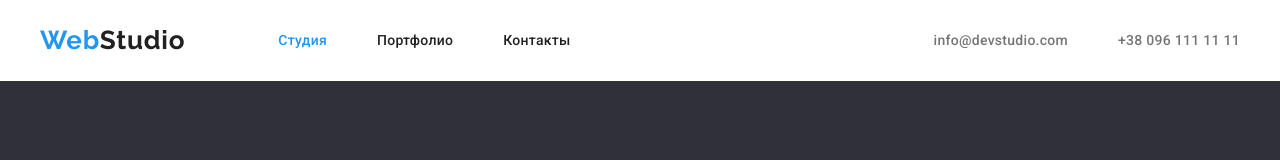
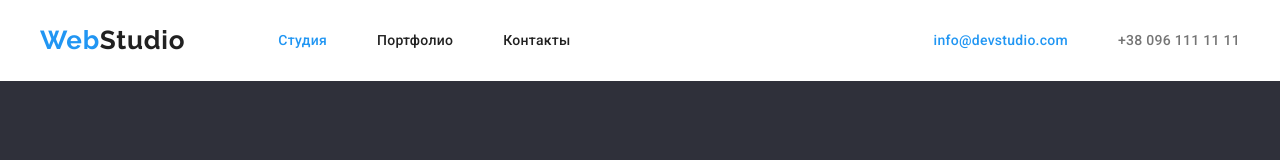
Before and after one commit to Kyrylo1122/home-work-3, a plain HTML site: page index.html in a window 1280 px wide. In both pictures the pointer is over the link 1000 px from the left and 40 px from the top of the page. Shown: the top 160 px of the page. Drawn offline with nearby package versions, Linux system fonts and the light colour scheme.

Commit message:
add-hover

```diff
--- a/css/styless.css
+++ b/css/styless.css
@@ -110,8 +110,8 @@ body {
   letter-spacing: 0.02em;
   color: var(--second-text-color);
 }
-.header-contact:focus,
-.header-contact:hover {
+.header-contact-item:focus,
+.header-contact-item:hover {
   color: var(--accent-color);
 }
 
```
